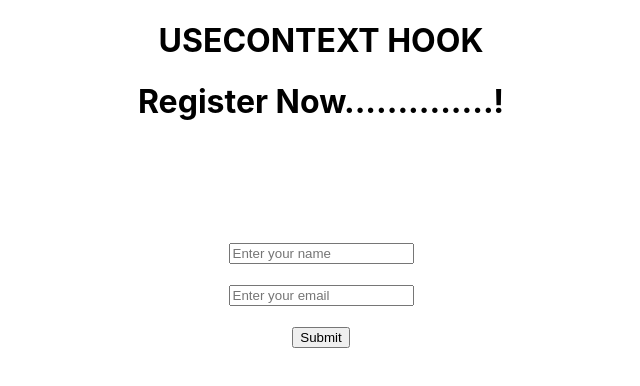
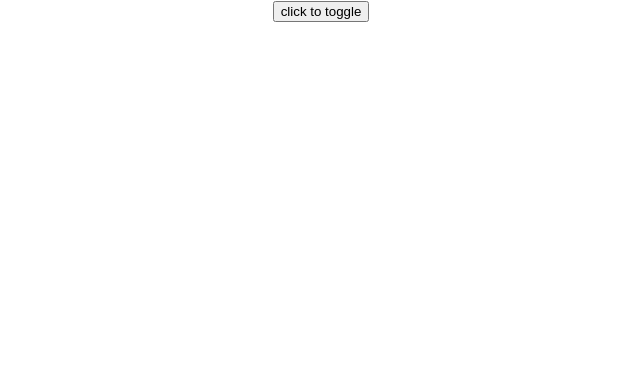
Before and after one commit to nicsylvia/REACT-HOOKS, a React (Create React App) app in the folder ReactHooks/: page / in a window 1280 px wide. Shown: the top 386 px of the page, without its empty margins (319-959 px from the left). Built offline with nearby package versions, Linux system fonts and the light colour scheme.

Commit message:
saved codes on custom hooks learnt

```diff
--- a/ReactHooks/src/App.tsx
+++ b/ReactHooks/src/App.tsx
@@ -2,6 +2,7 @@ import React from 'react'
 import { useRoutes } from 'react-router-dom'
 import HomeScreen from './Components/HomeScreen'
 import LoginScreen from './Components/LoginScreen'
+import CustomHooks from './Components/UseDebugValue/CustomHooks'
 
 
 const App = () => {
@@ -9,7 +10,8 @@ const App = () => {
   let element = useRoutes([
     {
       path: "/",
-      element: <LoginScreen />
+      // element: <LoginScreen />
+      element: <CustomHooks />
     },
     {
       path: "homepage",
--- /dev/null
+++ b/ReactHooks/src/Components/UseDebugValue/CustomHooks.jsx
@@ -0,0 +1,18 @@
+import React from 'react'
+import useToggle from './useToggle'
+
+const CustomHooks = () => {
+
+    const [text, setText] = useToggle();
+
+  return (
+   <center>
+        <div>
+        <button
+        onClick={setText}> {text ? "Toggled" : "click to toggle"} </button>
+      </div>
+   </center>
+  )
+}
+
+export default CustomHooks
--- /dev/null
+++ b/ReactHooks/src/Components/UseDebugValue/useToggle.jsx
@@ -0,0 +1,13 @@
+import React, {useState, useCallback} from "react";
+
+const useToggle = (initialState = false) =>{
+
+    const [state, setState] =  useState(initialState)
+
+    const toggle = useCallback(() => setState(state => !state), []);
+
+    return [state, toggle]
+
+}
+
+export default useToggle;
```
Also changed, not shown: 1 other file (tests, documents, lock files or other folders).
